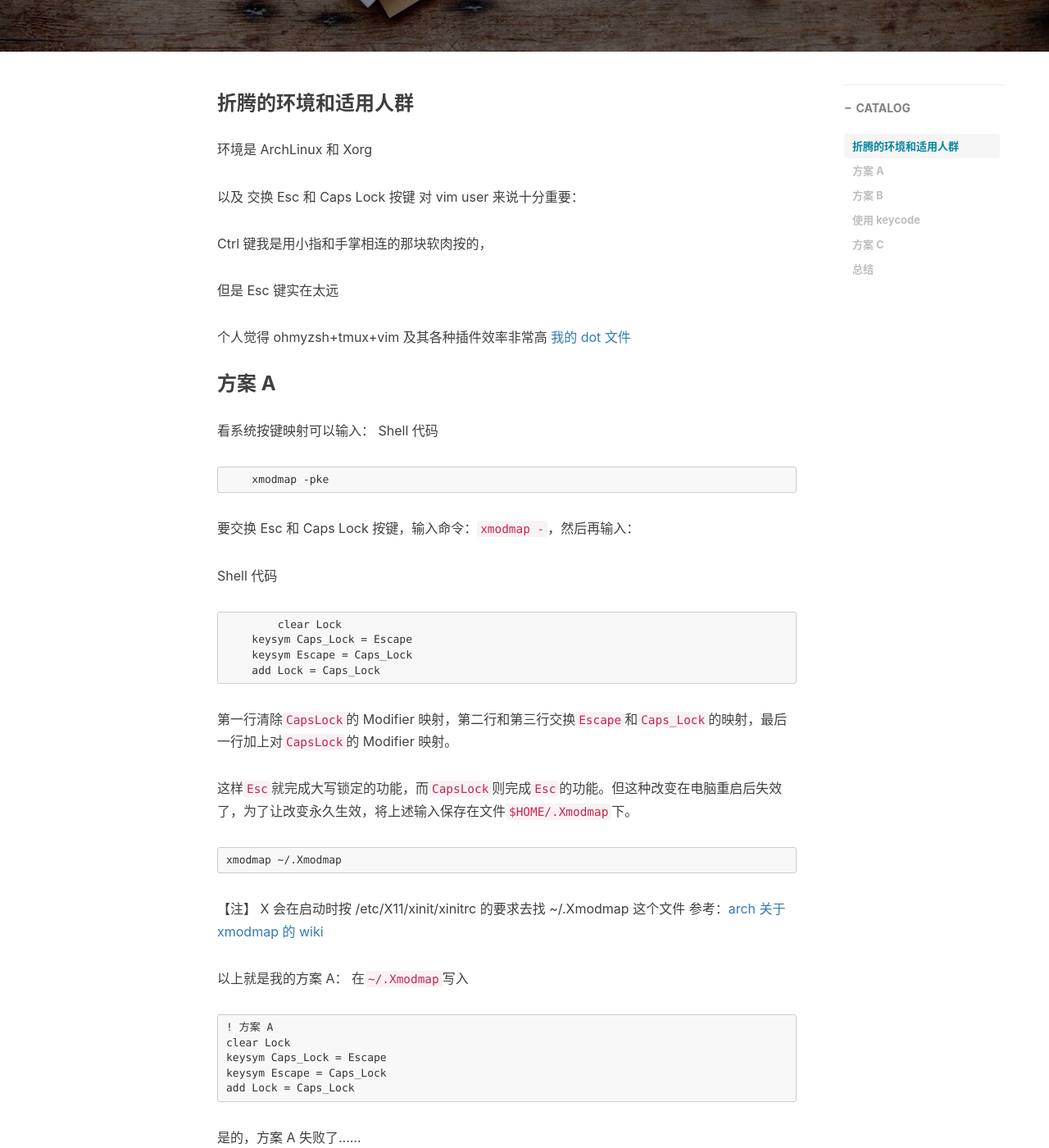
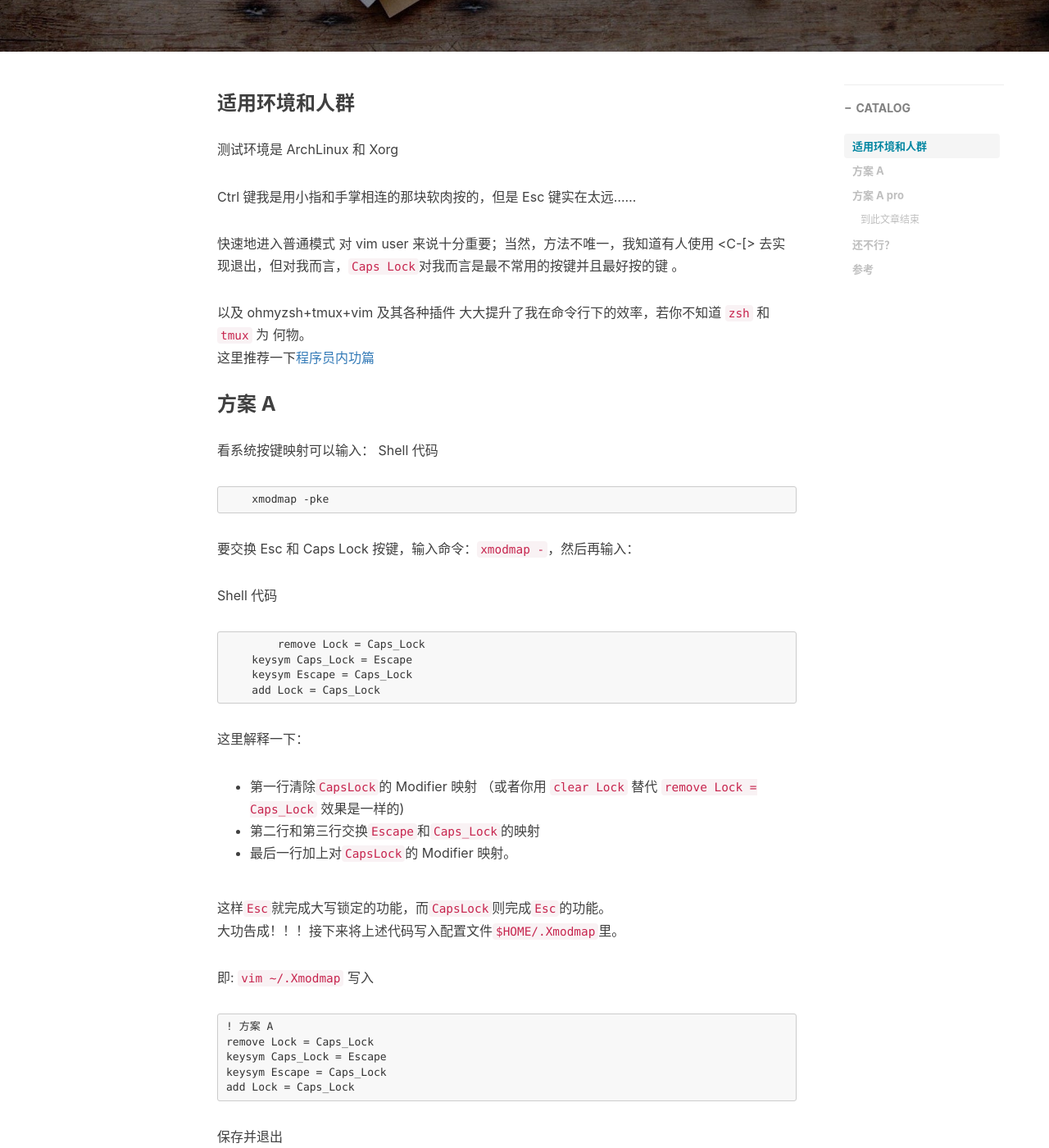
Before and after one commit to junyixu/junyixu.github.io, a Jekyll site: the page built from _posts/2019-02-22-Map-caps_lock-to-escape-in-XWindows.md, in a window 1280 px wide and 1400 px high, scrolled down 520 px. Shown: the whole window at 82% size. Built offline with Jekyll 4.4.1, drawn with Linux system fonts in a browser that asks for light colours; nearby versions of some CDN libraries; comment, search, counter and statistics services are not loaded; some of the changed text lies outside the part shown.

Commit message:
modified 交换 ESC 和 Caps Lock

````diff
--- a/_posts/2019-02-22-Map-caps_lock-to-escape-in-XWindows.md
+++ b/_posts/2019-02-22-Map-caps_lock-to-escape-in-XWindows.md
@@ -12,17 +12,18 @@
 - Xorg
 - XWindows
 ---
-### 折腾的环境和适用人群
-环境是 ArchLinux 和 Xorg
+### 适用环境和人群
+测试环境是 ArchLinux 和 Xorg
 
-以及 交换 Esc 和 Caps Lock 按键 对 vim user 来说十分重要：
+Ctrl 键我是用小指和手掌相连的那块软肉按的，但是 Esc 键实在太远……
 
-Ctrl 键我是用小指和手掌相连的那块软肉按的，
+快速地进入普通模式 对 vim user 来说十分重要；当然，方法不唯一，我知道有人使用
+<C-[> 去实现退出，但对我而言，`Caps Lock`对我而言是最不常用的按键并且最好按的键
+。
 
-但是 Esc 键实在太远
-
-个人觉得 ohmyzsh+tmux+vim 及其各种插件效率非常高
-[我的 dot 文件](https://github.com/junyixu/dotfiles)
+以及 ohmyzsh+tmux+vim 及其各种插件 大大提升了我在命令行下的效率，若你不知道 `zsh` 和 `tmux` 为
+何物。
+这里推荐一下[程序员内功篇](https://xiaozhou.net/learn-the-command-line-tmux-2018-04-27.html)
 ### 方案 A
 看系统按键映射可以输入：
 Shell 代码
@@ -36,83 +37,72 @@
 Shell 代码
 
 ```
-	clear Lock
+	remove Lock = Caps_Lock
     keysym Caps_Lock = Escape
     keysym Escape = Caps_Lock
     add Lock = Caps_Lock
 ```
 
-第一行清除`CapsLock`的 Modifier 映射，第二行和第三行交换`Escape`和`Caps_Lock`的映射，最后一行加上对`CapsLock`的 Modifier 映射。
+这里解释一下：
+* 第一行清除`CapsLock`的 Modifier 映射 （或者你用 `clear Lock` 替代 `remove Lock
+  = Caps_Lock` 效果是一样的)
+* 第二行和第三行交换`Escape`和`Caps_Lock`的映射
+* 最后一行加上对`CapsLock`的 Modifier 映射。
 
-这样`Esc`就完成大写锁定的功能，而```CapsLock```则完成```Esc```的功能。但这种改变在电脑重启后失效了，为了让改变永久生效，将上述输入保存在文件```$HOME/.Xmodmap```下。
-```
-xmodmap ~/.Xmodmap
-```
+这样`Esc`就完成大写锁定的功能，而```CapsLock```则完成```Esc```的功能。
+大功告成！！！接下来将上述代码写入配置文件```$HOME/.Xmodmap```里。
 
 
-【注】 X 会在启动时按 /etc/X11/xinit/xinitrc 的要求去找 ~/.Xmodmap 这个文件
-参考：[arch 关于 xmodmap 的 wiki](https://wiki.archlinux.org/index.php/Xmodmap)
-
-以上就是我的方案 A：
-在`~/.Xmodmap`写入
+即: `vim ~/.Xmodmap` 写入
 
 ```
 ! 方案 A
-clear Lock
+remove Lock = Caps_Lock
 keysym Caps_Lock = Escape
 keysym Escape = Caps_Lock
 add Lock = Caps_Lock
 ```
-是的，方案 A 失败了……
+保存并退出
+然后执行
+```
+xmodmap ~/.Xmodmap
+```
+即可。
 
-我不明白失败的原因，现象是在我挂起或者休眠后在开启电脑时就会失效
+若你不需要休眠或挂起，**看到这里就可以了**。
 
-然后，我尝试去`xmodmap ~/.Xmodmap`会报错：
-第一个错误是
+【注】 startx 会在启动时按 /etc/X11/xinit/xinitrc 的要求去找 ~/.Xmodmap 这个文件
+。
+详情请参考：[ArchLinuxWiki](https://wiki.archlinux.org/index.php/Xmodmap)
+
+
+这个方法**挂起**或**休眠**后再开启电脑时就会失效，此时，若你去尝试去`xmodmap ~/.Xmodmap`会报错,
+大致像这样子：
+* 第一个错误是
 
 ```
 xmodmap:  /home/junyi/.Xmodmap:16:  bad keysym in remove modifier list
 'Caps_Lock', no corresponding keycodes
 xmodmap:  1 error encountered, aborting.
 ```
-第二个错误说 Caps_Lock 与 Escape 找不到之类
+* 第二个错误说 `Caps_Lock` 与 `Escape` 找不到之类
 
-### 方案 B
-我在 [vim 论坛](http://vim.wikia.com/wiki/Map_caps_lock_to_escape_in_XWindows) 上找到了方案 B
+### 方案 A pro
 
-```
-! 方案 B
-!remove Lock = Caps_Lock
-!keysym Escape = Caps_Lock
-!keysym Caps_Lock = Escape
-!add Lock = Caps_Lock
-```
-
-挂起或休眠后还是失效，
-`xmodmap ~/.Xmodmap` 后的报错也是一样的
-可见`clear Lock`和`remove Lock = Caps_Lock`的效果是一样的
-
-推测可能是 `Escape`和`Caps_Lock`交换时的问题
-我决定使用`keycode`直接赋值
-
-### 使用 keycode
 通过
 ```
 xmodmap -pke > ~/.Xmodmap
 ```
-后直接把`9`和`66`互换，
-`xmodmap ~/.Xmodmap` 后失败
+你会得到一张键位映射表。
 
-现象是没有消除 `Lock` 键，按 `Caps_Lock` 键后同时表现 `Escape`和“大小写锁定”
+你也许会想把`Escape` 和 `Caps_Lock` 对应的数字互换
+比如在我的机器上，这两个键分别对应 9 和 66,
+(**注意** `Escape` 和 `Caps_Lock` 具体的 `keycode` 究竟是不是 9 和 66 可能会根据你的键盘而有所不同。)
+这样做是不行的，因为没有消除 `Lock` 键：按 `Caps_Lock` 键后同时表现 `Escape`和“大小写锁定”
 
-【注】: `Escape` 和 `Caps_Lock` 具体的 keycode 究竟是不是 9 和 66 可能会根据你的键盘而有
-所不同
-
-### 方案 C
-思索再三，最终方案是这样的
-我删除了
-`~/.Xmodmap`
+少年，请找到属于你的 `keycode`，然后执行
 ```
+rm ~/.Xmodmap  #删除刚才的表
 vim ~/.Xmodmap
 ```
 写入下面这些代码
@@ -124,23 +114,30 @@
 keycode  66 = Escape NoSymbol Escape
 add Lock = Caps_Lock
 ```
+保存并退出(**请把9 和 66 换成你的数字**)
 
-挂起和休眠后还是会出现错误
-这次表现为
-键盘上的`Escape`和`Caps_Lock`同时表现`Escape`的效果
-然后
+最后执行
 `xmodmap ~/.Xmodmap`
 
 
-这次只出现一条错误
-即
+好了，再次**挂起**或**休眠**试试吧，好了，祝贺你，愉快地享受 `ESC` 键吧！
 
+#### 到此文章结束
+
+### 还不行？
+若你遇到玄学问题，仍然概率性地失效。Hmmm，
+请执行
 ```
-xmodmap:  /home/junyi/.Xmodmap:16:  bad keysym in remove modifier list
+xmodmap ~/.Xmodmap
+```
+
+若出现如下错误:
+```
+xmodmap:  $HOME/.Xmodmap:16:  bad keysym in remove modifier list
 'Caps_Lock', no corresponding keycodes
 xmodmap:  1 error encountered, aborting.
 ```
-我把
+把
 ```
 remove Lock = Caps_Lock
 ```
@@ -152,21 +149,6 @@
 再次
 
 `xmodmap ~/.Xmodmap`
-恢复正常
 
-## 总结
-```
-! 方案 C
-remove Lock = Caps_Lock
-keycode  9 = Caps_Lock NoSymbol Caps_Lock
-keycode  66 = Escape NoSymbol Escape
-add Lock = Caps_Lock
-```
-是目前最好的方案了
-休眠或挂起之后只需要把
-```
-remove Lock = Caps_Lock
-```
-注释后再
-`xmodmap ~/.Xmodmap`
-就可以了
+## 参考
+<http://vim.wikia.com/wiki/Map_caps_lock_to_escape_in_XWindows>
````
